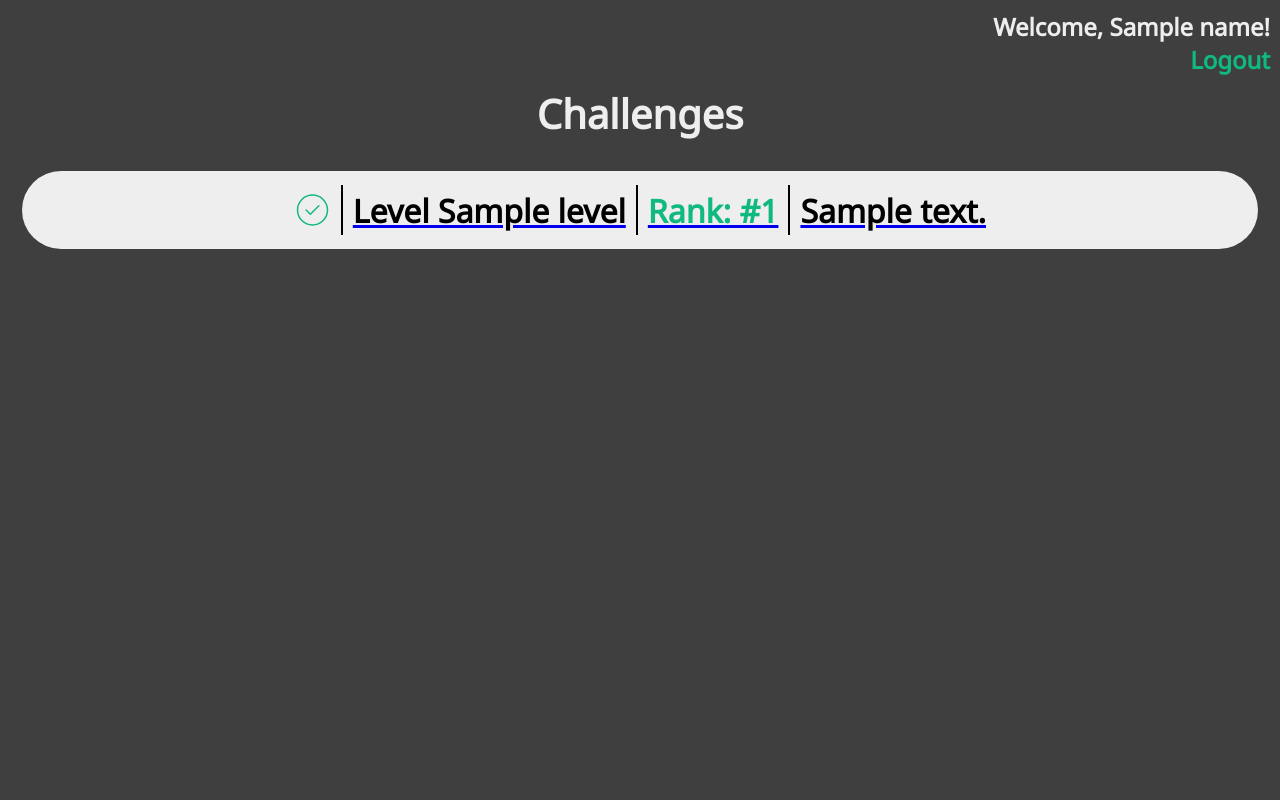
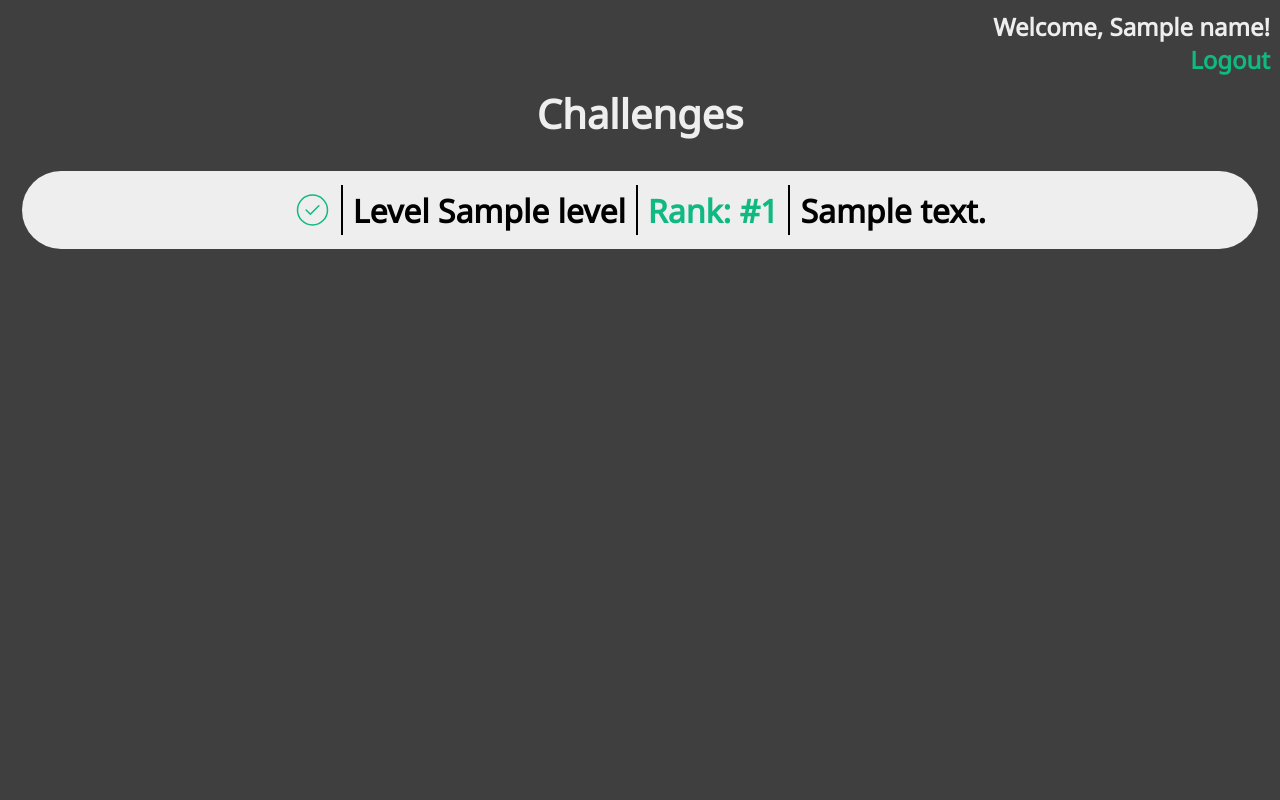
Before and after one commit to varun-dhar/Code-Club-Competition-Practice, a Python web app: template templates/index.html in a window 1280 px wide. Run offline with Jinja, Linux system fonts and the light colour scheme; the template is opened without the code that fills it: most values are stand-ins (such as "Sample title", 1, 10 or a date in 2020).

Commit message:
fix link

```diff
--- a/assets/styles/index.css
+++ b/assets/styles/index.css
@@ -165,3 +165,8 @@ html, body {
     white-space: nowrap;
     overflow: hidden;
 }
+
+.level-link{
+    font-weight: normal;
+    text-decoration: none;
+}
--- a/templates/index.html
+++ b/templates/index.html
@@ -17,7 +17,7 @@
 		<div class="challenge-index-frame8">
 			<span class="challenge-index-text04"><span>Challenges</span></span>
 			{% for level in levels %}
-			<a href="/levels/{{level.name}}">
+			<a class="level-link" href="/levels/{{level.name}}">
 				<div class="challenge-index-challenge-component">
 					{% if level.rank == 0 %}
 						<img class="challenge-index-completion-indicator" src="/assets/images/x.svg" alt="X">
```
